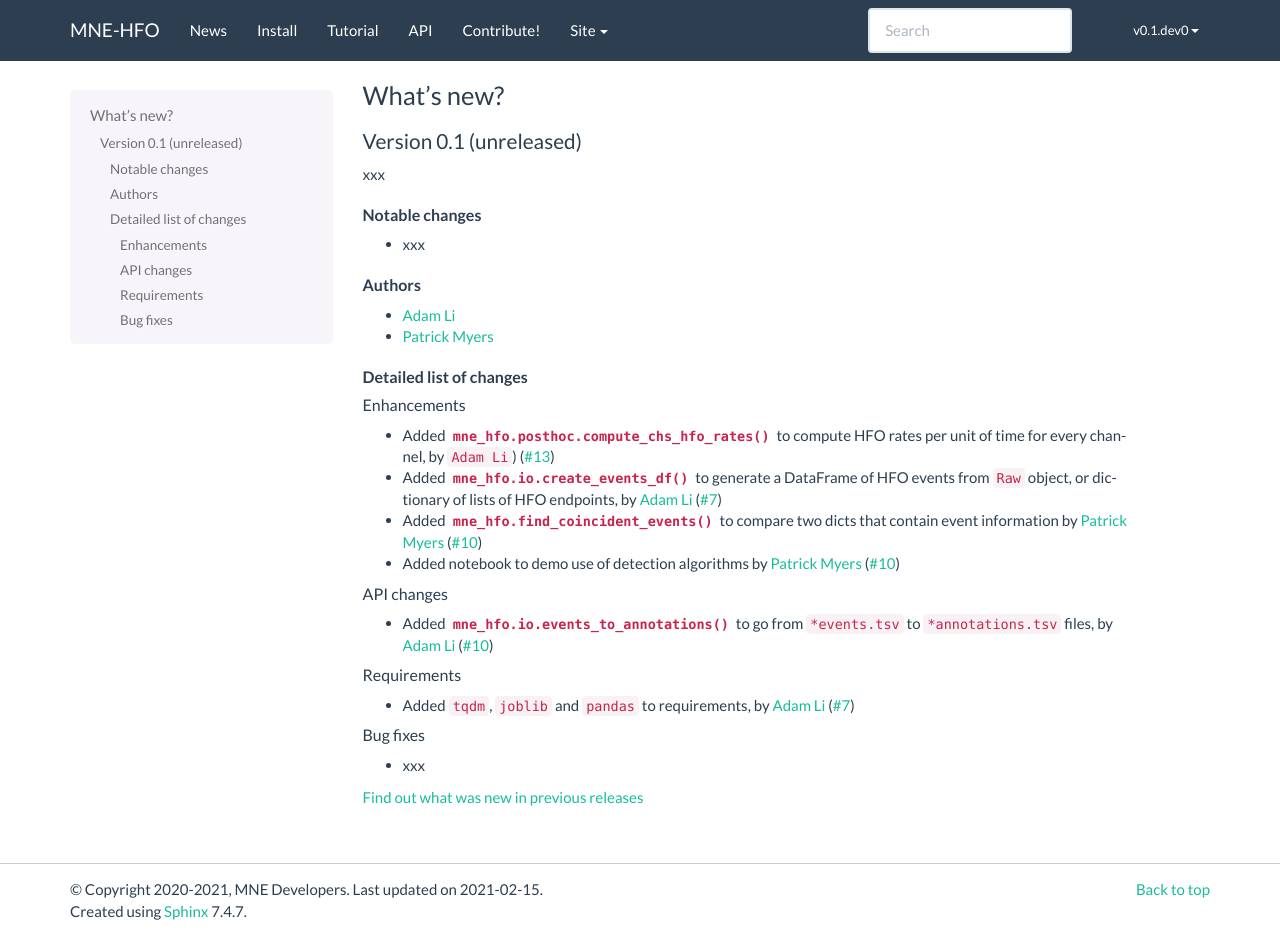
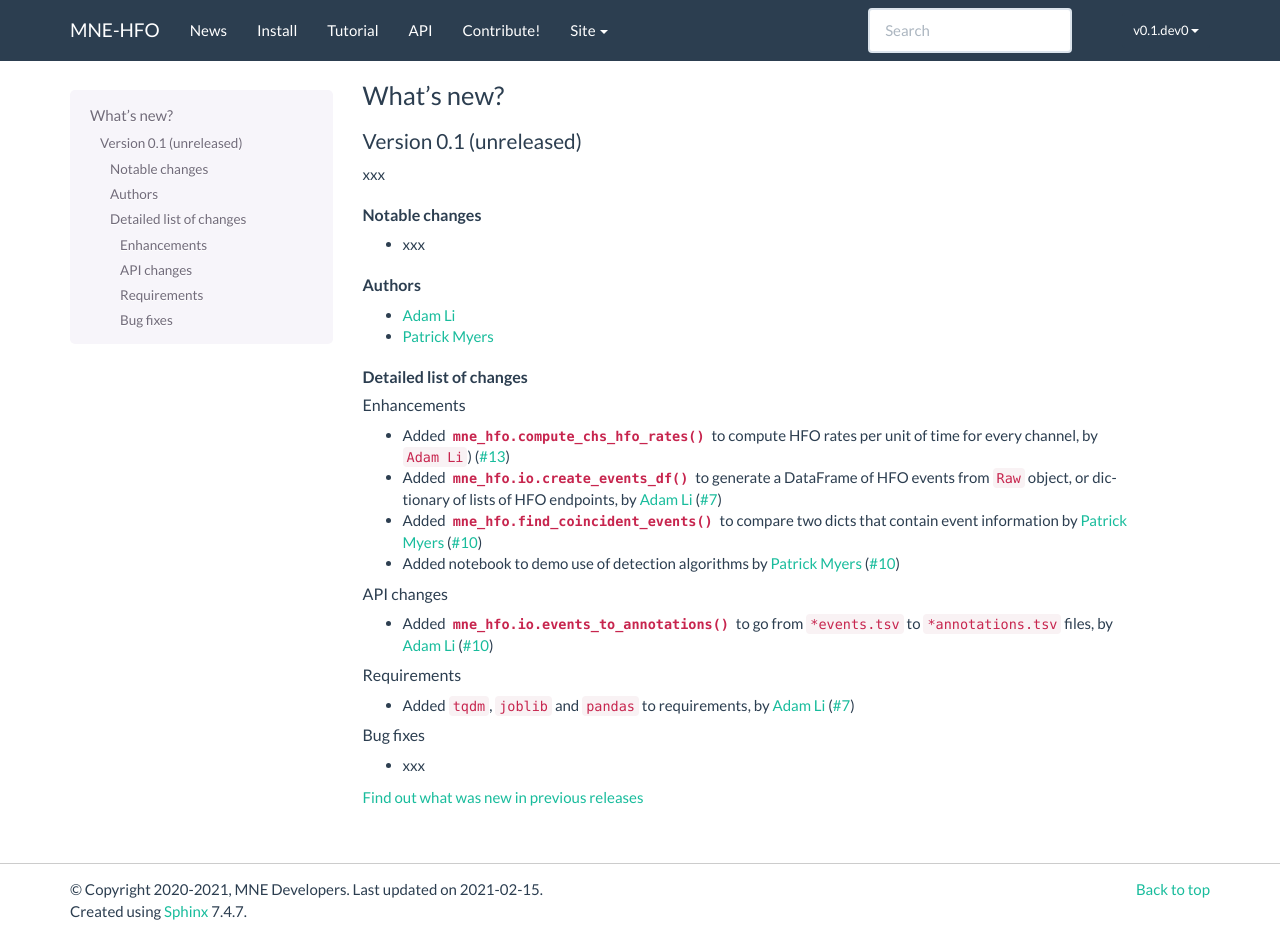
Before and after one commit to mne-tools/mne-hfo, a Sphinx documentation site: the page built from docs/whats_new.rst, in a window 1280 px wide and 933 px high. Built offline with Sphinx 7.4.7, drawn with Linux system fonts in a browser that asks for light colours; cross-references to code outside the pages are shown as plain code.

Commit message:
Fixing whatsnew.

```diff
--- a/docs/whats_new.rst
+++ b/docs/whats_new.rst
@@ -32,7 +32,7 @@ Detailed list of changes
 Enhancements
 ^^^^^^^^^^^^
 
-- Added :func:`mne_hfo.posthoc.compute_chs_hfo_rates` to compute HFO rates per unit of time for every channel, by `Adam Li`) (:gh:`13`)
+- Added :func:`mne_hfo.compute_chs_hfo_rates` to compute HFO rates per unit of time for every channel, by `Adam Li`) (:gh:`13`)
 - Added :func:`mne_hfo.io.create_events_df` to generate a DataFrame of HFO events from ``Raw`` object, or dictionary of lists of HFO endpoints, by `Adam Li`_ (:gh:`7`)
 - Added :func:`mne_hfo.find_coincident_events` to compare two dicts that contain event information by `Patrick Myers`_ (:gh:`10`)
 - Added notebook to demo use of detection algorithms by `Patrick Myers`_ (:gh:`10`)
```
Also changed, not shown: 1 other file.
